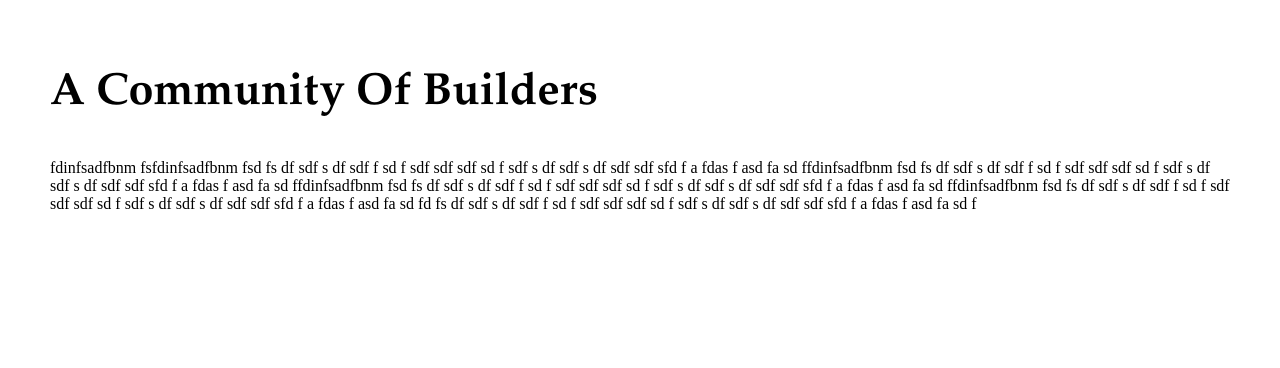
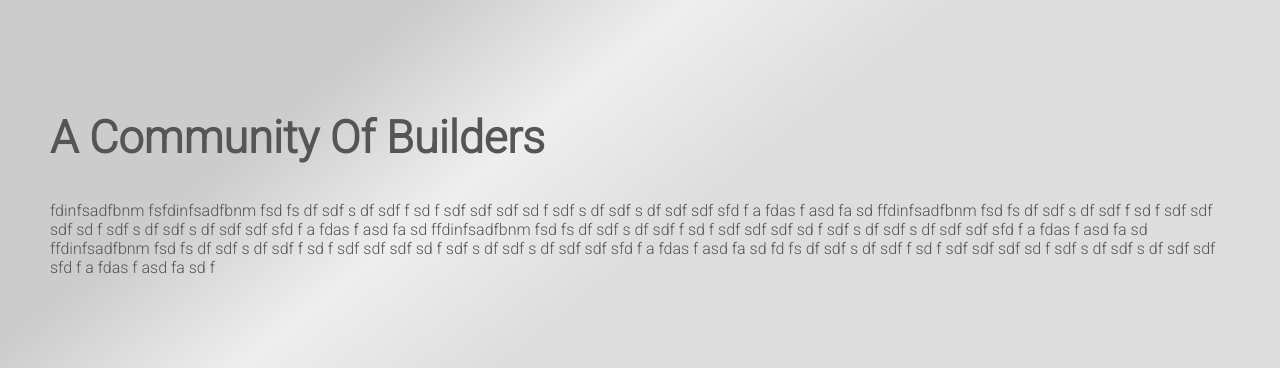
Before and after one commit to AliNoor1/BuildIt, a PHP site: page /BuildIT_attempt2.html in a window 1280 px wide. Shown: the part 1867-2235 px from the top of the page. Before the commit the page ends 2076 px from the top, so only its background shows below. Run offline with PHP 8.4, Linux system fonts and the light colour scheme.

Commit message:
Update BuildIT_style.css

```diff
--- a/BuildIT_style.css
+++ b/BuildIT_style.css
@@ -1,5 +1,9 @@
+@import url('https://fonts.googleapis.com/css?family=Roboto:300');
+
 body {
-  margin: 0;
+	margin: 0;
+	background: linear-gradient(141deg, #ccc 25%, #eee 40%, #ddd 55%);
+	color:#555;
 }
 
 *{
@@ -30,7 +34,9 @@ body {
     color: white;
     text-align: center;
     padding: 20px 30px;
+	font-family:'Roboto';
 	font-size: 20px;
+	font-weight:300;
 	text-decoration: none;
 }
 
@@ -78,11 +84,13 @@ img.imagePreview{
 .description{
 	background-color: white;
 	padding: 75px 50px;
+	background: linear-gradient(141deg, #ccc 25%, #eee 40%, #ddd 55%);
+	font-family:'Roboto';
 }
 
 #desc_header{
 	font-size: 45px;
-	font-family: "Palatino Linotype", "Book Antiqua", Palatino, serif;
+	font-family:'Roboto';
 }
 
 
@@ -104,6 +112,7 @@ img.imagePreview{
 }
 
 .shutterOutTab a{
+		font-family:'Roboto';
 		text-decoration: none;
 		font-size: 20px;
 		color: white;
```
